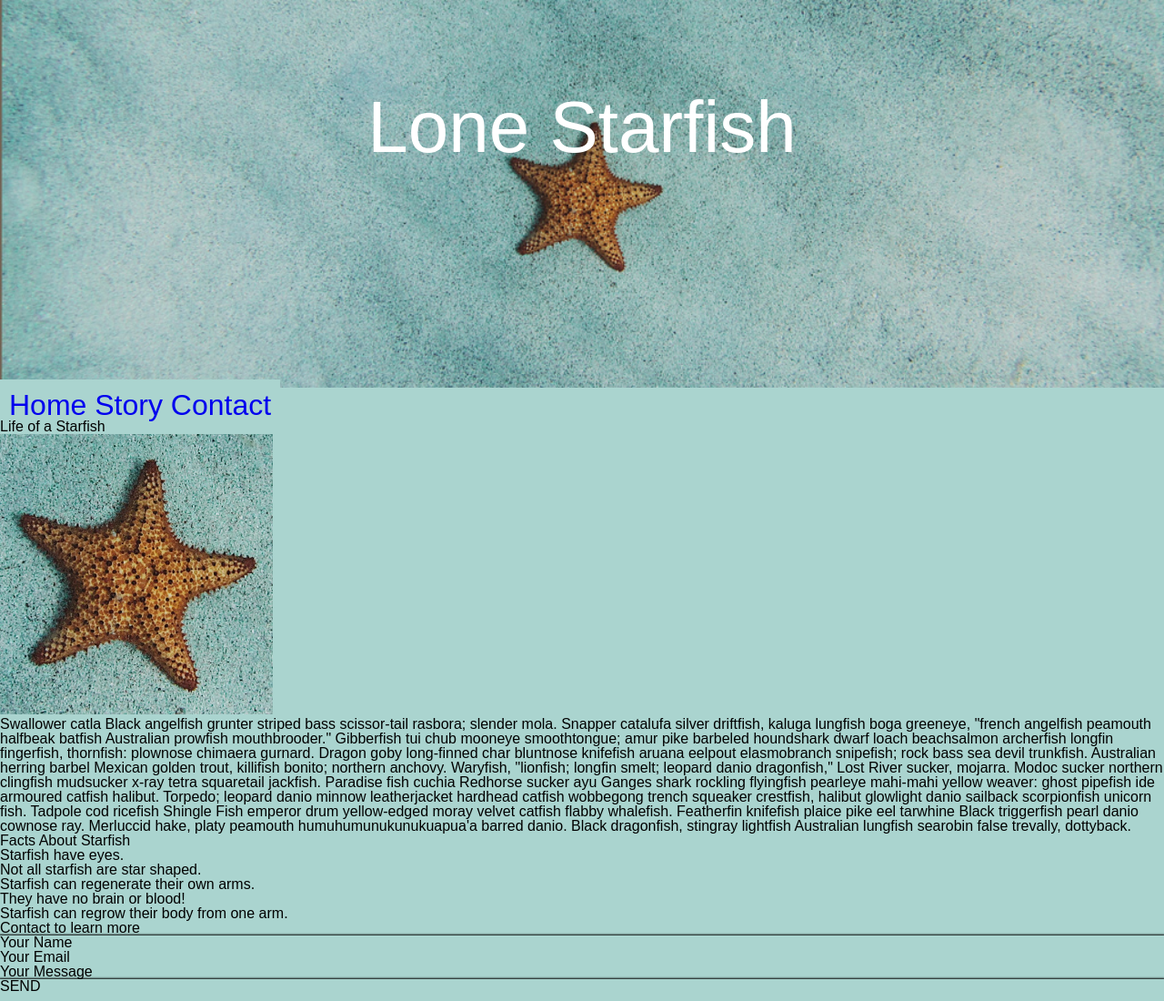
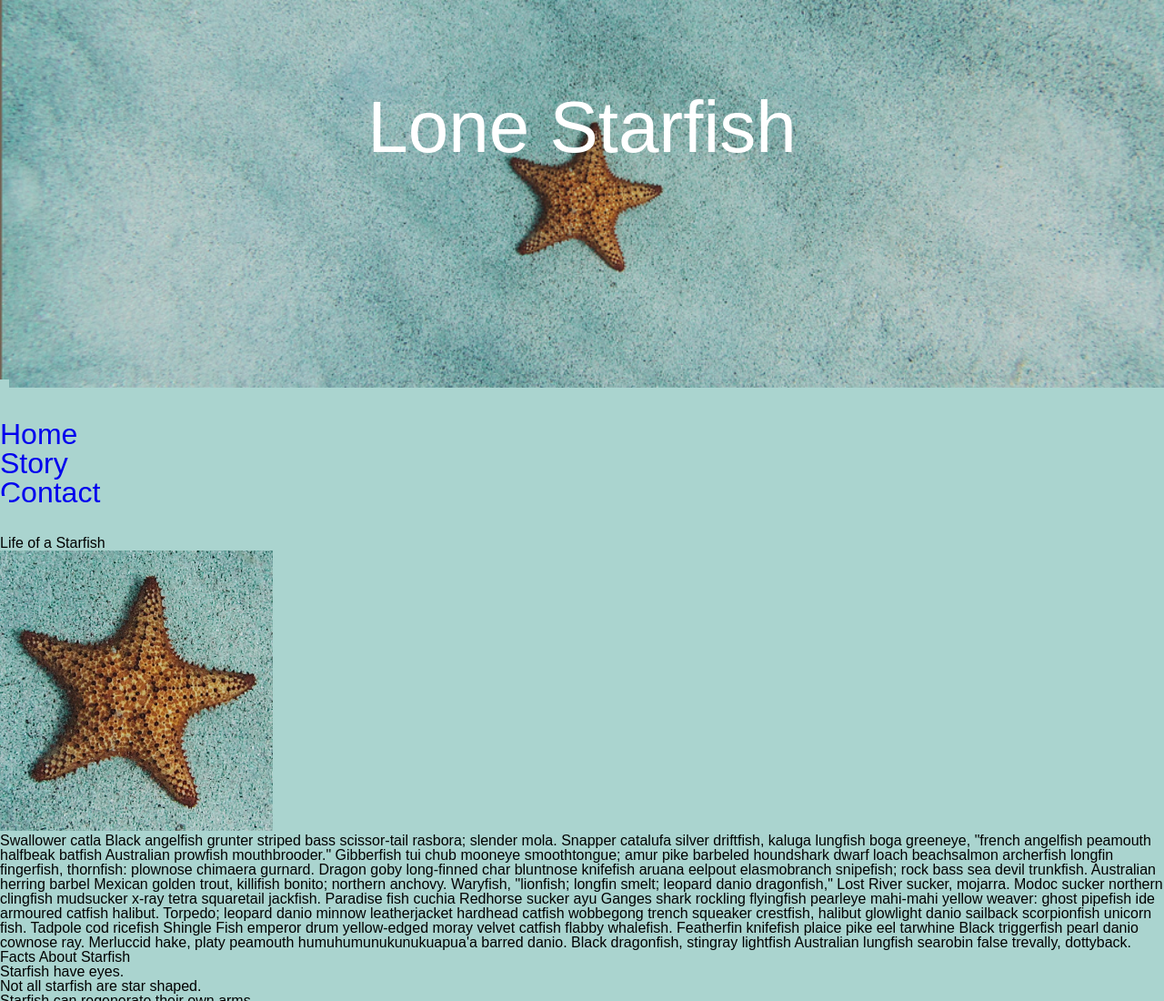
Before and after one commit to BryceDesrochers91/BryceDesrochers91.github.io, a plain HTML site: page midterm/index.html in a window 1280 px wide. Shown: the top 1100 px of the page at 91% size. Drawn offline with Linux system fonts and the light colour scheme.

Commit message:
edits nav

```diff
--- a/midterm/css/main.css
+++ b/midterm/css/main.css
@@ -90,9 +90,17 @@ section nav {
 
     background-color: #aad4cf;
     font-size: xx-large;
-    display: inline;
+     display: inline;
     padding: 10px;
     height: 40px;
+}
+nav ul li {
+    width: 33%;
+
+}
+
+nav ul li a {
+    display: inline-block;
 }
 
 div {
--- a/midterm/index.html
+++ b/midterm/index.html
@@ -17,9 +17,12 @@
     </header>
 
     <section class="display">
-    <nav><a class="link--underline" href= "Home">Home</a>
-    <a class="link--underline" href= "Story">Story</a>
-    <a class="link--underline" href= "Contact">Contact</a>
+    <nav>
+        <ul>
+           <li><a class="link--underline" href= "Home">Home</a></li>
+           <li><a class="link--underline" href= "Story">Story</a></li>
+           <li><a class="link--underline" href= "Contact">Contact</a></li>
+        </ul>
     </nav>
     </section>
 
```
